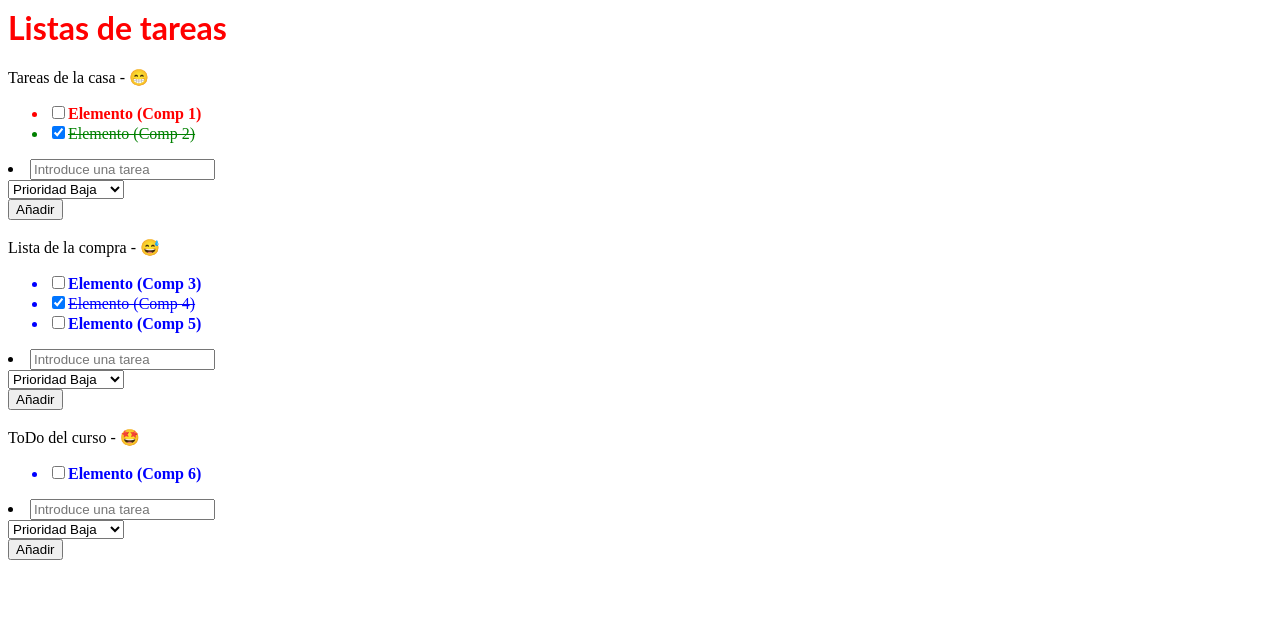
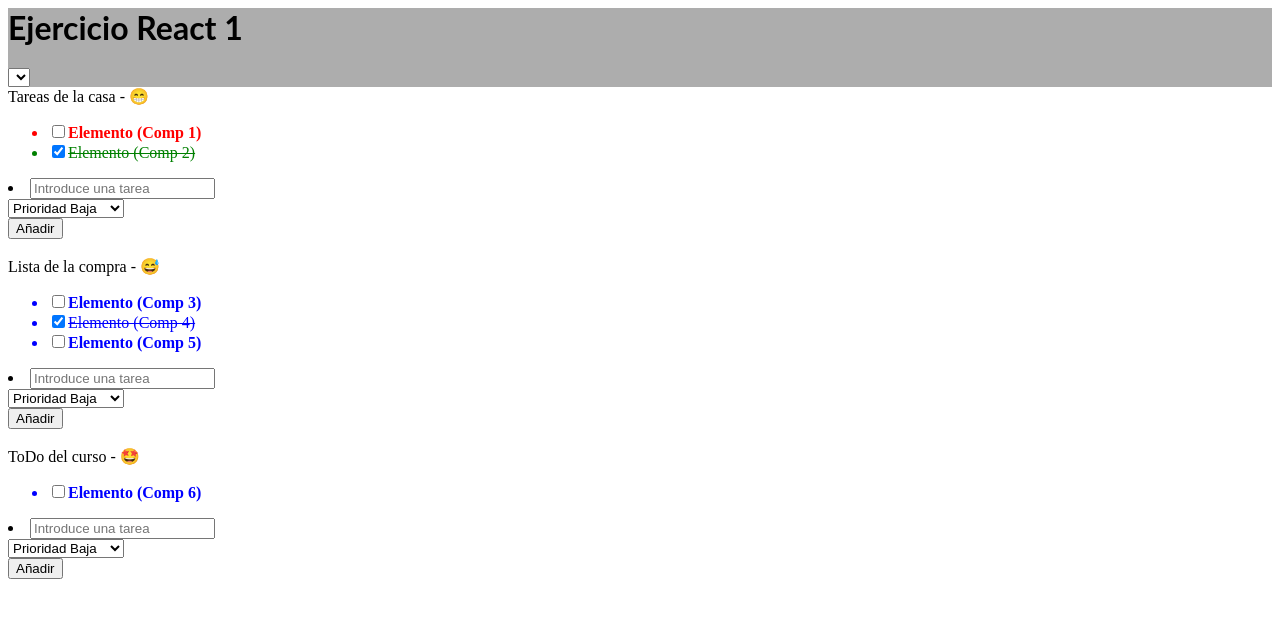
Before and after one commit to fran14arce/Ejercicio1-React, a React (Create React App) app: page / in a window 1280 px wide. Shown: the top 618 px of the page. Built offline with nearby package versions, Linux system fonts and the light colour scheme.

Commit message:
Creando Header, se crea componente para que el valor del select sea uno de estos

```diff
--- a/src/App.js
+++ b/src/App.js
@@ -2,7 +2,8 @@ import React from 'react';
 
 import Etiqueta1 from './components/Etiqueta1';
 import Lista from './components/Lista';
-import ListaClase from './components/ListaClase'
+import ListaClase from './components/ListaClase';
+import HeaderClase from './components/HeaderClase';
 
 export default function App() {
   const elementos1 = [
@@ -16,9 +17,11 @@ export default function App() {
   ];
   const elementos3 = [{ done: false, texto: 'Elemento (Comp 6)' }];
 
+  const personas = ['Fran', 'Rubén', 'Nieves', 'Roberto']
+
   return (
     <div>
-      <h1>Listas de tareas</h1>
+      <HeaderClase title="Ejercicio React 1" usuarios={personas}/>
       <ListaClase titulo="Tareas de la casa" icono="😁" elementos={elementos1} />
       <ListaClase titulo="Lista de la compra" icono="😅" elementos={elementos2} />
       <ListaClase titulo="ToDo del curso" icono="🤩" elementos={elementos3} />
--- /dev/null
+++ b/src/components/HeaderClase.jsx
@@ -0,0 +1,28 @@
+import React from 'react';
+
+import './header.css';
+
+class HeaderClase extends React.Component {
+  constructor(props) {
+    super(props);
+    this.title = props.title;
+    this.personas = props.personas;
+
+  }
+
+  render() {
+    return (
+      <header>
+        <h1>{this.title}</h1>
+        <select name="usuario">
+          <option value="usuario1"></option>
+          <option value="usuario2"></option>
+          <option value="usuario3"></option>
+          <option value="usuario4"></option>
+        </select>
+      </header>
+    );
+  }
+}
+
+export default HeaderClase;
--- a/src/components/ListaClase.jsx
+++ b/src/components/ListaClase.jsx
@@ -30,7 +30,7 @@ class ListaClase extends React.Component {
     this.selectPrioridad;
   }
 
-  /**Método que será llamado cuando se pulse el botón. Añade a la
+  /*Método que será llamado cuando se pulse el botón. Añade a la
   lista el componente creado a partir del inputText y el dropDown
   y llama al método changeState para establecer un nuevo estado.*/
   funcion() {
--- /dev/null
+++ b/src/components/ValorSelect.jsx
@@ -0,0 +1,2 @@
+import React from 'react';
+import './header.css';
--- /dev/null
+++ b/src/components/header.css
@@ -0,0 +1,7 @@
+header{
+  background-color: rgb(173, 173, 173);
+}
+
+h1{
+  color: black;
+}
```
